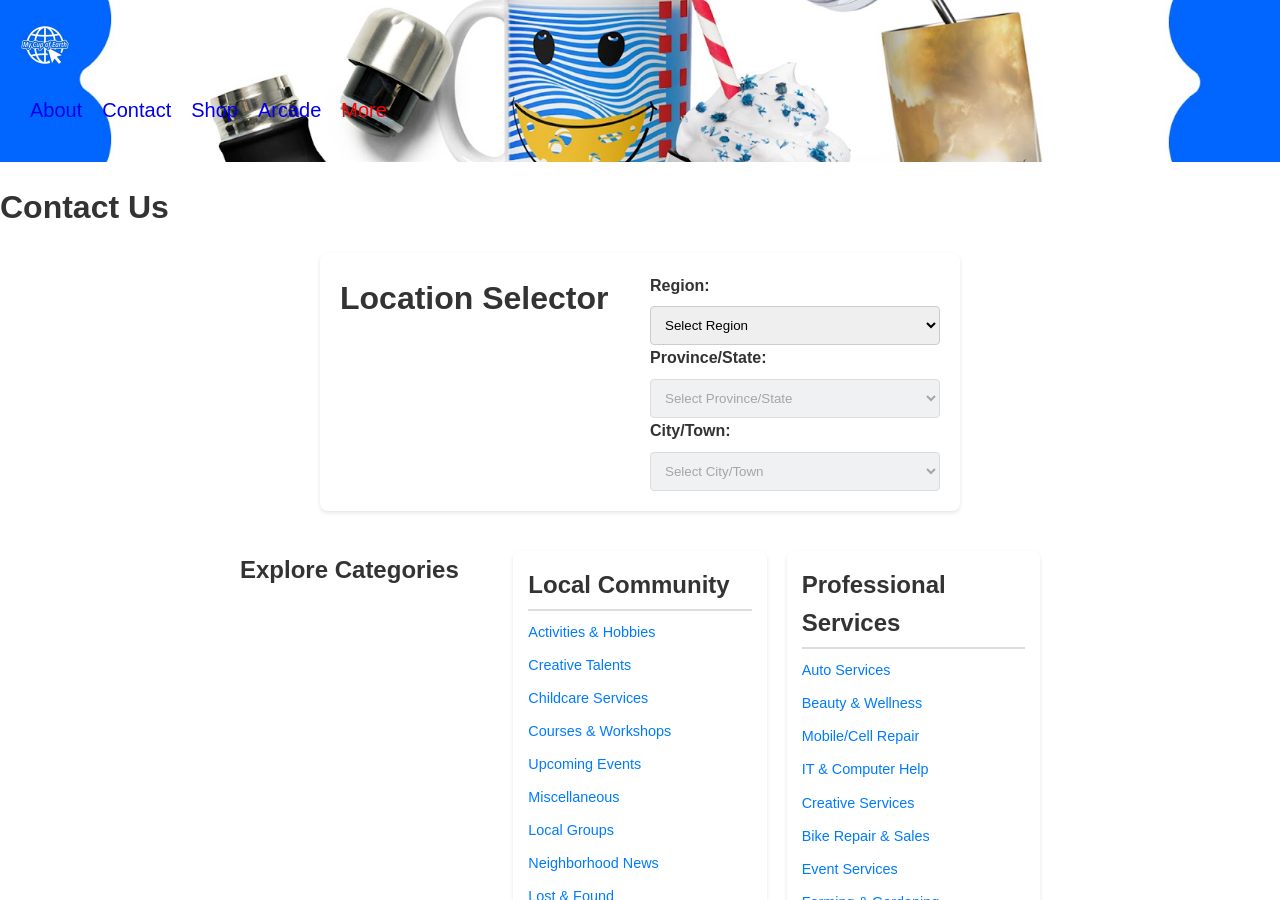
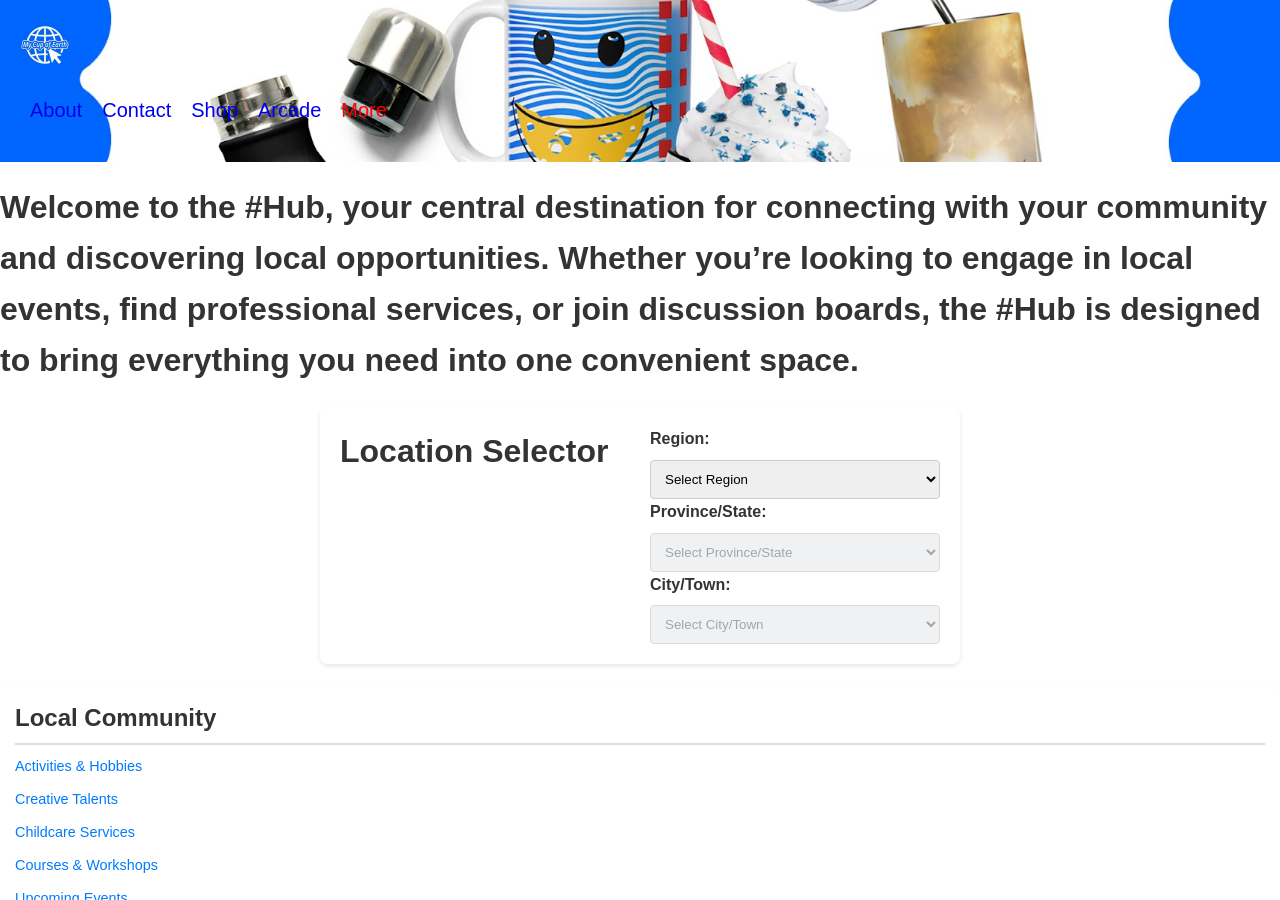
Before and after one commit to m-cochran/Randomerr, a Jekyll site: the page built from hub.md, in a window 1280 px wide and 900 px high. Built offline with Jekyll 4.4.1, drawn with Linux system fonts in a browser that asks for light colours.

Commit message:
Update hub.md

```diff
--- a/hub.md
+++ b/hub.md
@@ -4,15 +4,7 @@
 permalink: /hub/
 ---
 
-# Contact Us
-
-
-
-
-
-
-
-
+# Welcome to the #Hub, your central destination for connecting with your community and discovering local opportunities. Whether you're looking to engage in local events, find professional services, or join discussion boards, the #Hub is designed to bring everything you need into one convenient space.
 
 
 <div class="container-location">
@@ -244,8 +236,6 @@
   });
 </script>
 
-<div class="categories-section">
-  <h2>Explore Categories</h2>
 
   <div class="category-group">
     <h3>Local Community</h3>
```
